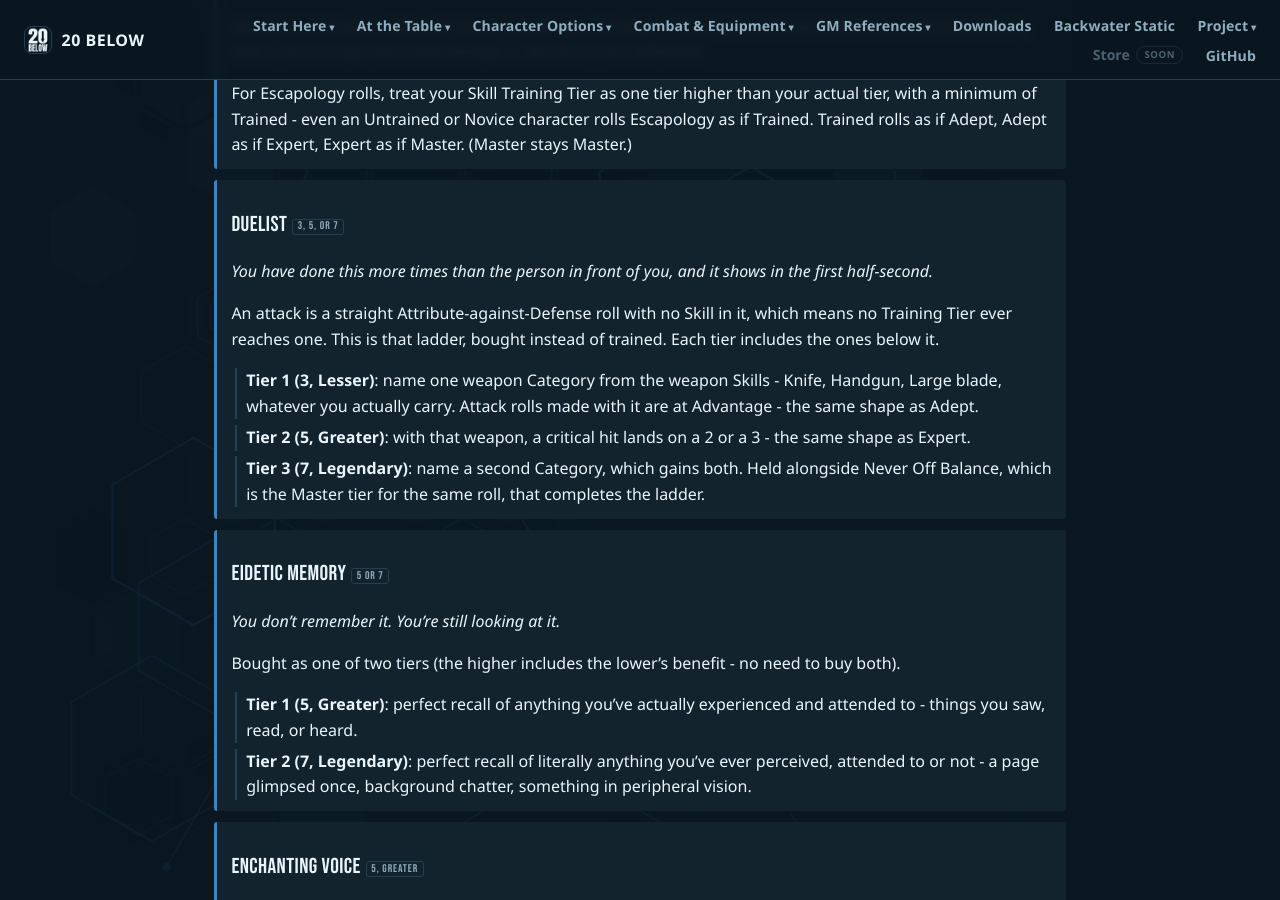
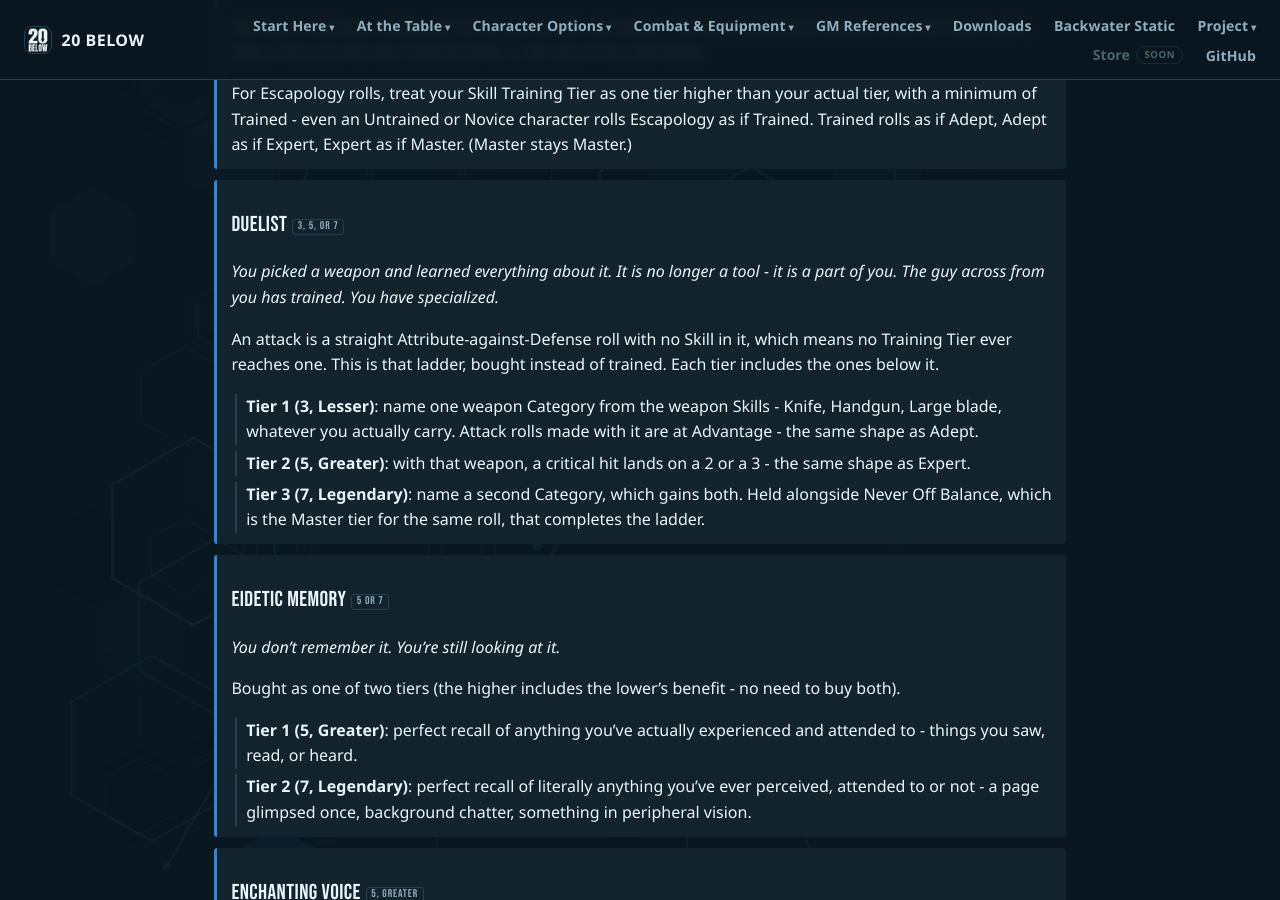
Before and after one commit to feralucce/20_Below, a Jekyll site: the page built from webbook/boons.md, in a window 1280 px wide and 900 px high, scrolled down 4005 px. Built offline with Jekyll 4.4.1, drawn with Linux system fonts in a browser that asks for light colours.

Commit message:
Boons: rework the Duelist flavour
Co-Authored-By: Claude Opus 5 <noreply@anthropic.com>

```diff
--- a/webbook/boons.md
+++ b/webbook/boons.md
@@ -244,7 +244,7 @@ For Escapology rolls, treat your Skill Training Tier as one tier higher than you
 
 <div class="boon-flavour" markdown="1">
 
-You have done this more times than the person in front of you, and it shows in the first half-second.
+You picked a weapon and learned everything about it. It is no longer a tool - it is a part of you. The guy across from you has trained. You have specialized.
 
 </div>
 
```
